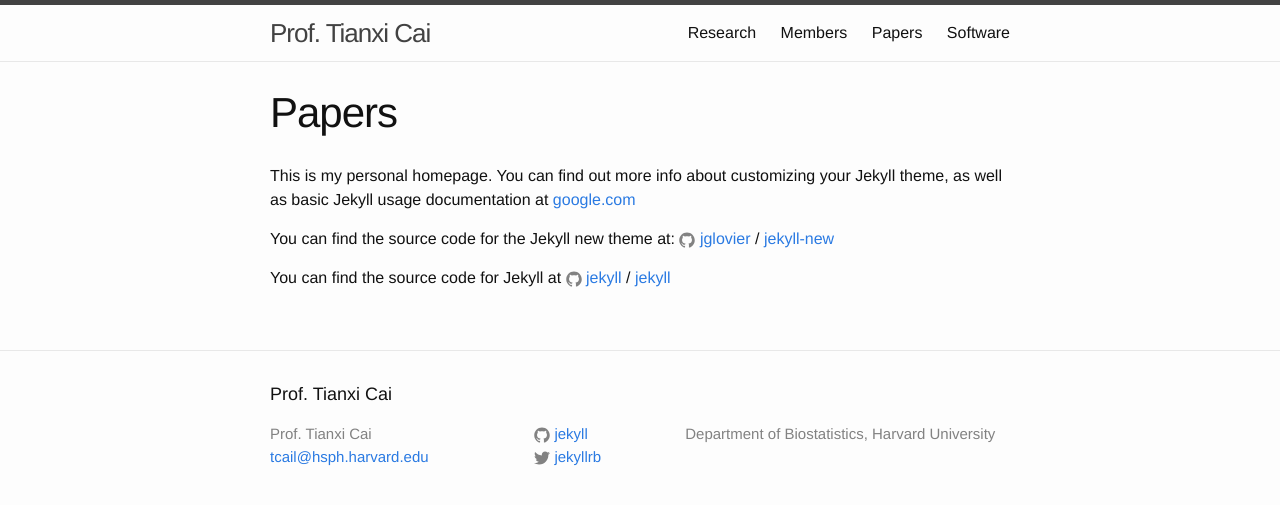
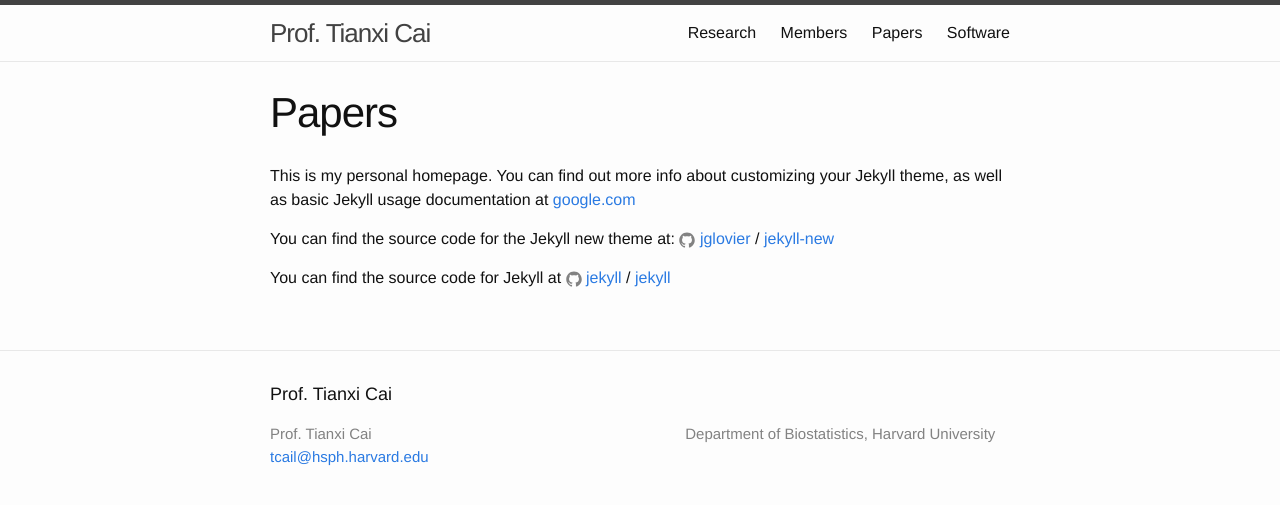
Before and after one commit to Xuanmengcai/Xuanmengcai-github-io, a Jekyll site: the page built from papers.md, in a window 1280 px wide. Shown: the top 505 px of the page. Built offline with Jekyll 4.4.1, drawn with Linux system fonts in a browser that asks for light colours.

Commit message:
Update _config.yml

```diff
--- a/_config.yml
+++ b/_config.yml
@@ -12,8 +12,8 @@
   Department of Biostatistics, Harvard University
 baseurl: "" # the subpath of your site, e.g. /blog
 url: "http://yourdomain.com" # the base hostname & protocol for your site
-twitter_username: jekyllrb
-github_username:  jekyll
+twitter_username:
+github_username:
 
 # Build settings
 markdown: kramdown
```
